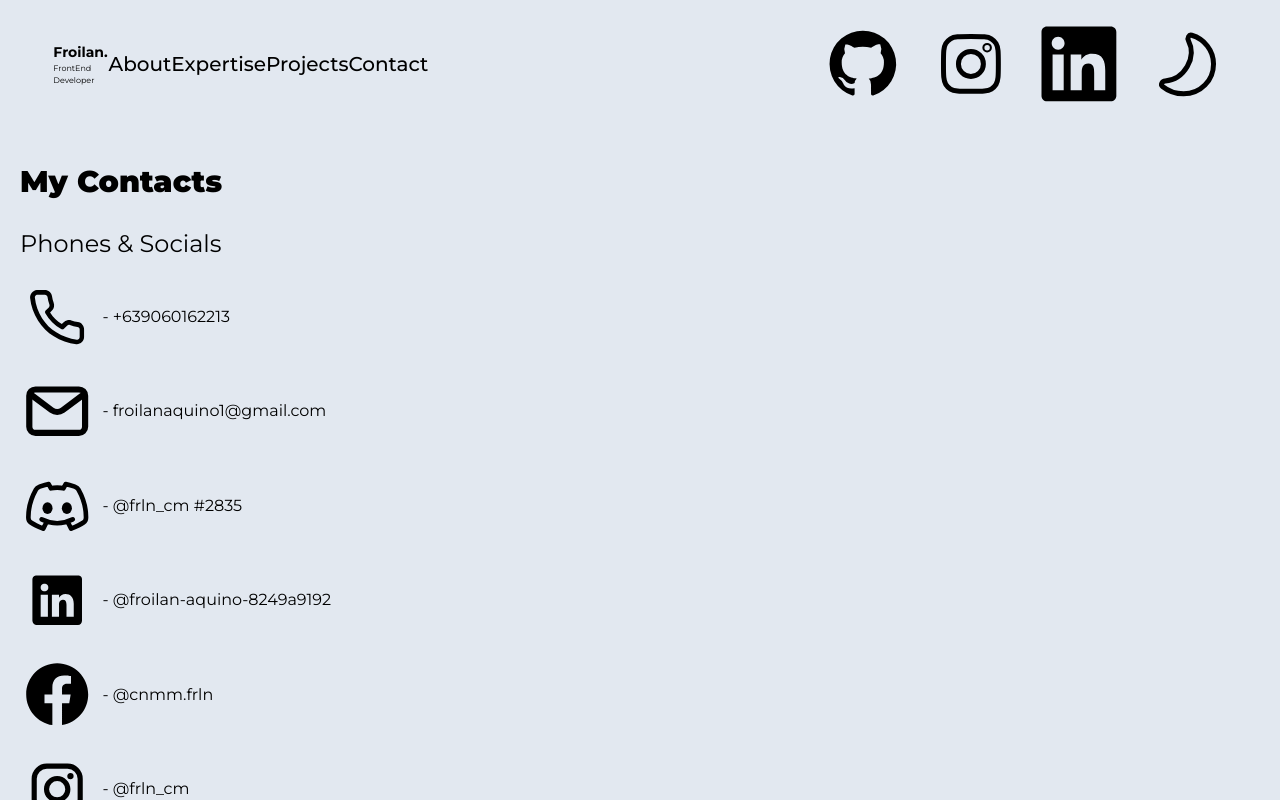
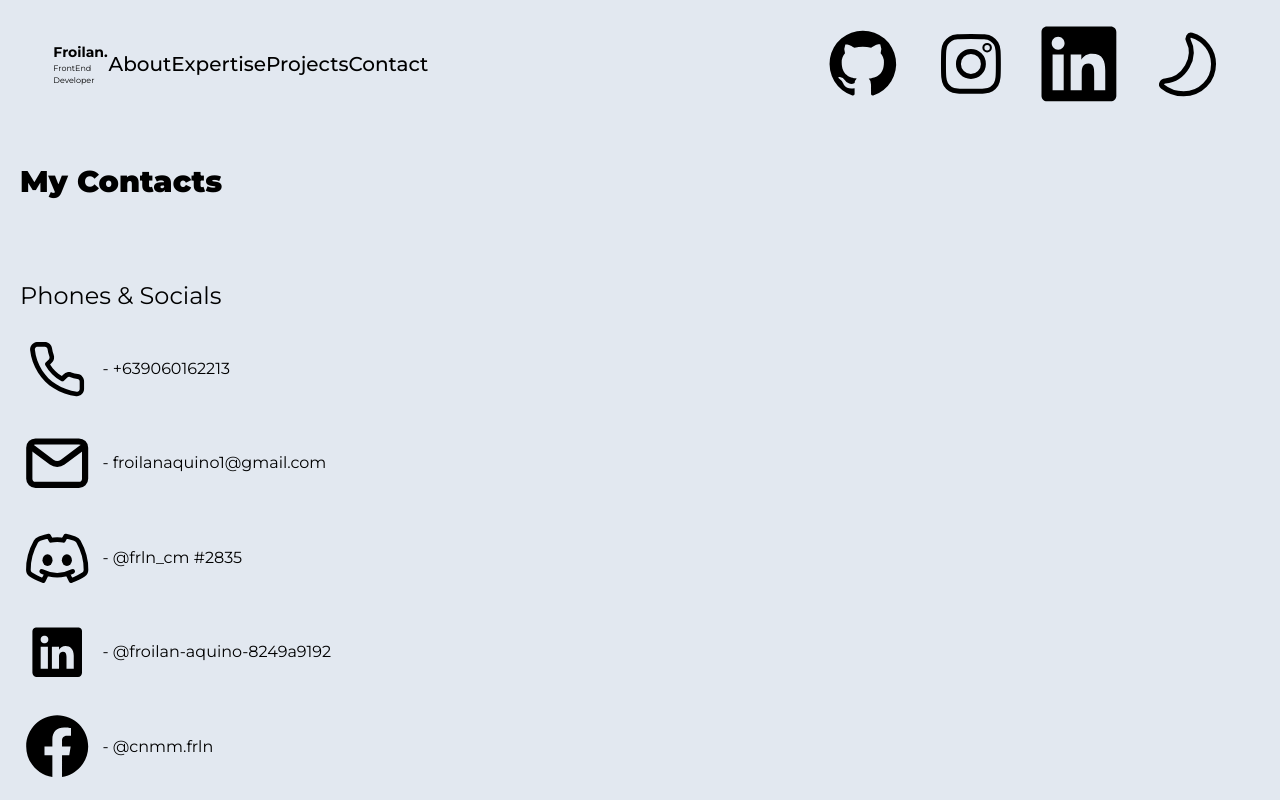
Before and after one commit to flcmm/my-personal-portfolio, a React (Vite) app: page /contact in a window 1280 px wide. Shown: the top 800 px of the page. Built offline with nearby package versions, Linux system fonts and the light colour scheme.

Commit message:
gap testing

```diff
--- a/src/pages/contact.tsx
+++ b/src/pages/contact.tsx
@@ -2,7 +2,7 @@ import React from 'react'
 // figma.com/@frln
 const Contact = () => {
   return (
-    <div className="p-5 w-full flex flex-col gap-7 justify-center">
+    <div className="p-5 w-full flex flex-col gap-20 justify-center">
       <div className='w-11/12'>
         <h1 className='font-black text-black text-3xl dark:text-white'>My Contacts</h1>
       </div>
```
